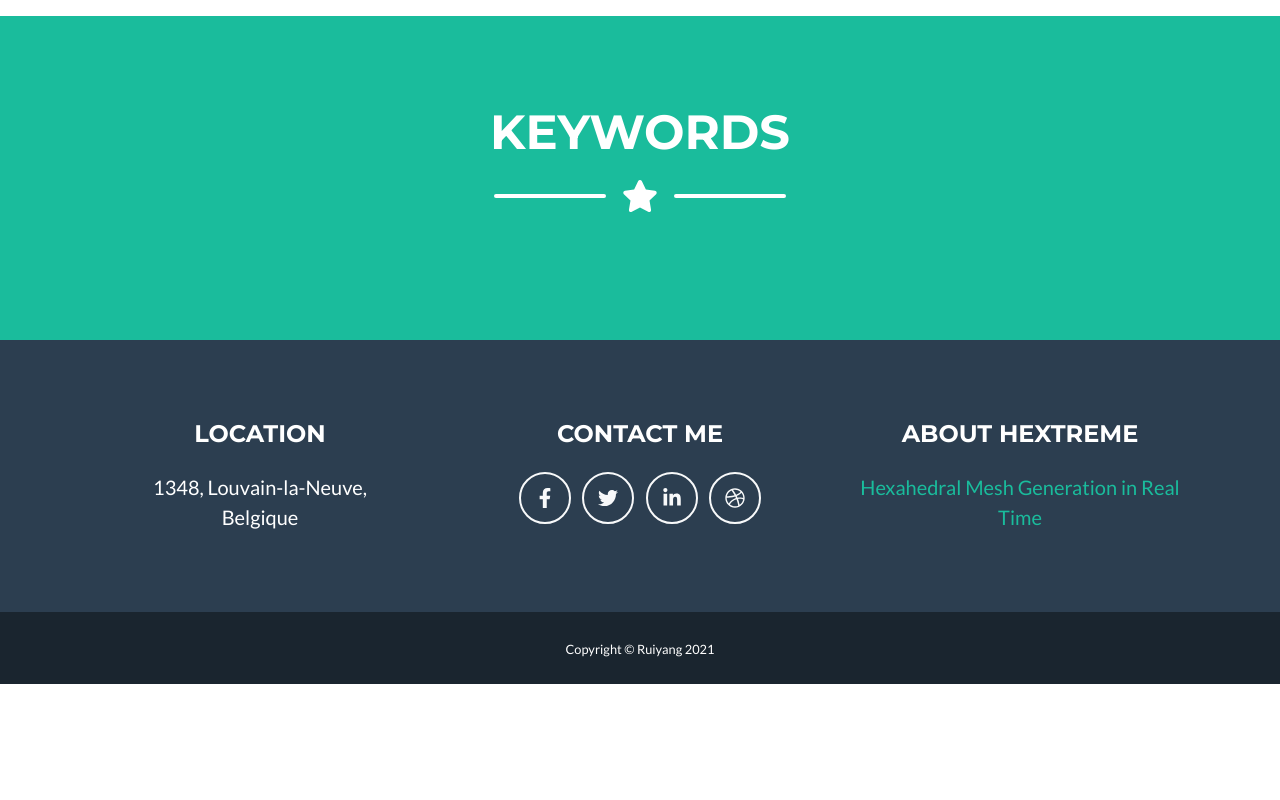
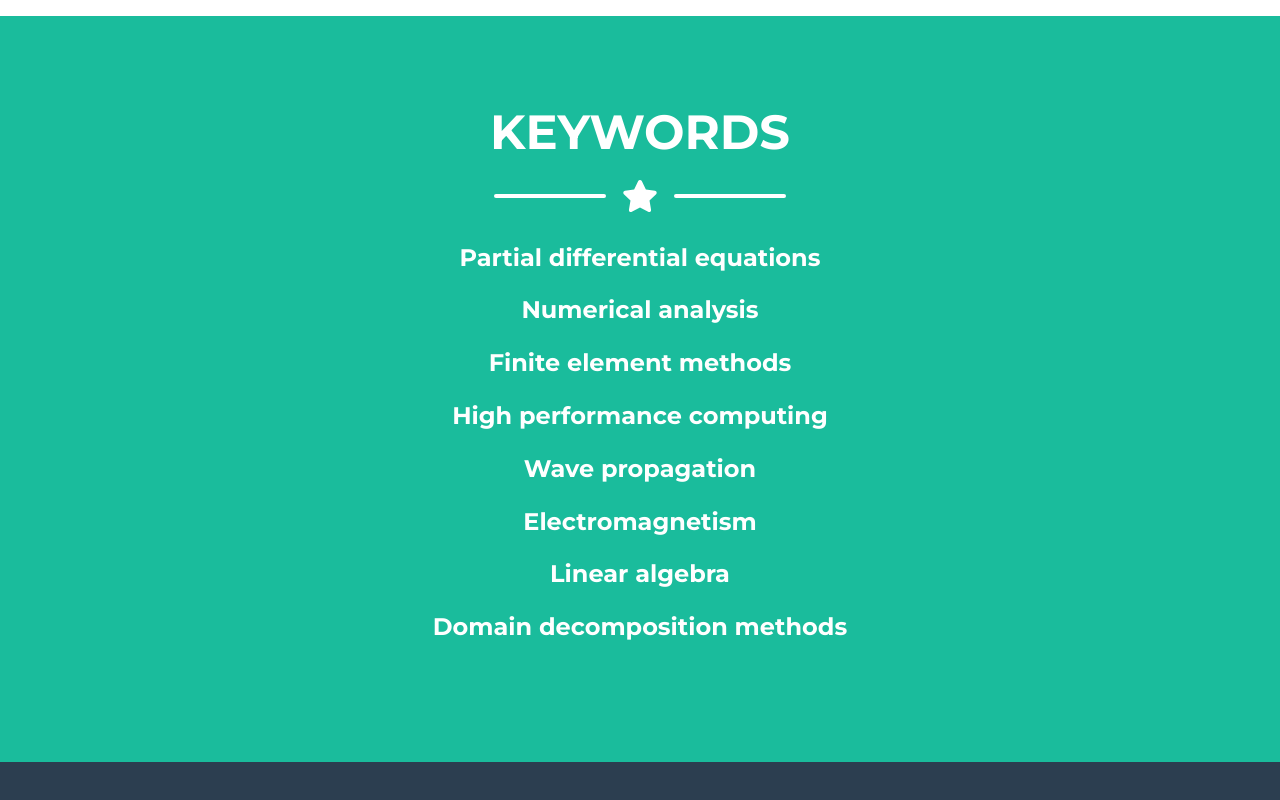
Before and after one commit to dairy-life/dairy-life.github.io, a plain HTML site: page index.html in a window 1280 px wide. Shown: the part 2514-3314 px from the top of the page. Before the commit the page ends 3198 px from the top, so only its background shows below. Drawn offline with nearby package versions, Linux system fonts and the light colour scheme.

Commit message:
keywords updated

```diff
--- a/index.html
+++ b/index.html
@@ -5,7 +5,7 @@
         <meta name="viewport" content="width=device-width, initial-scale=1, shrink-to-fit=no" />
         <meta name="description" content="" />
         <meta name="author" content="" />
-        <title>Freelancer - Ruiyang's Home</title>
+        <title>Ruiyang's Home</title>
         <!-- Favicon-->
         <link rel="icon" type="image/x-icon" href="assets/img/favicon.ico" />
         <!-- Font Awesome icons (free version)-->
@@ -87,7 +87,7 @@
                 <div class="text-center mt-4">
                     <a class="btn btn-xl btn-outline-light" href="#page-top">
                         <i class="fas fa-download mr-2"></i>
-                        Free Download!
+                        Download
                     </a>
                 </div>
             </div>
@@ -173,6 +173,15 @@
                     <div class="divider-custom-icon"><i class="fas fa-star"></i></div>
                     <div class="divider-custom-line"></div>
                 </div>
+                <!-- Keywords Contents-->
+		<h4 class="text-center mb-4">Partial differential equations</h4>
+		<h4 class="text-center mb-4">Numerical analysis</h4>
+		<h4 class="text-center mb-4">Finite element methods</h4>
+		<h4 class="text-center mb-4">High performance computing</h4>
+		<h4 class="text-center mb-4">Wave propagation</h4>
+		<h4 class="text-center mb-4">Electromagnetism</h4>
+		<h4 class="text-center mb-4">Linear algebra</h4>
+		<h4 class="text-center mb-4">Domain decomposition methods</h4>
             </div>
         </section>
         <!-- Footer-->
```
